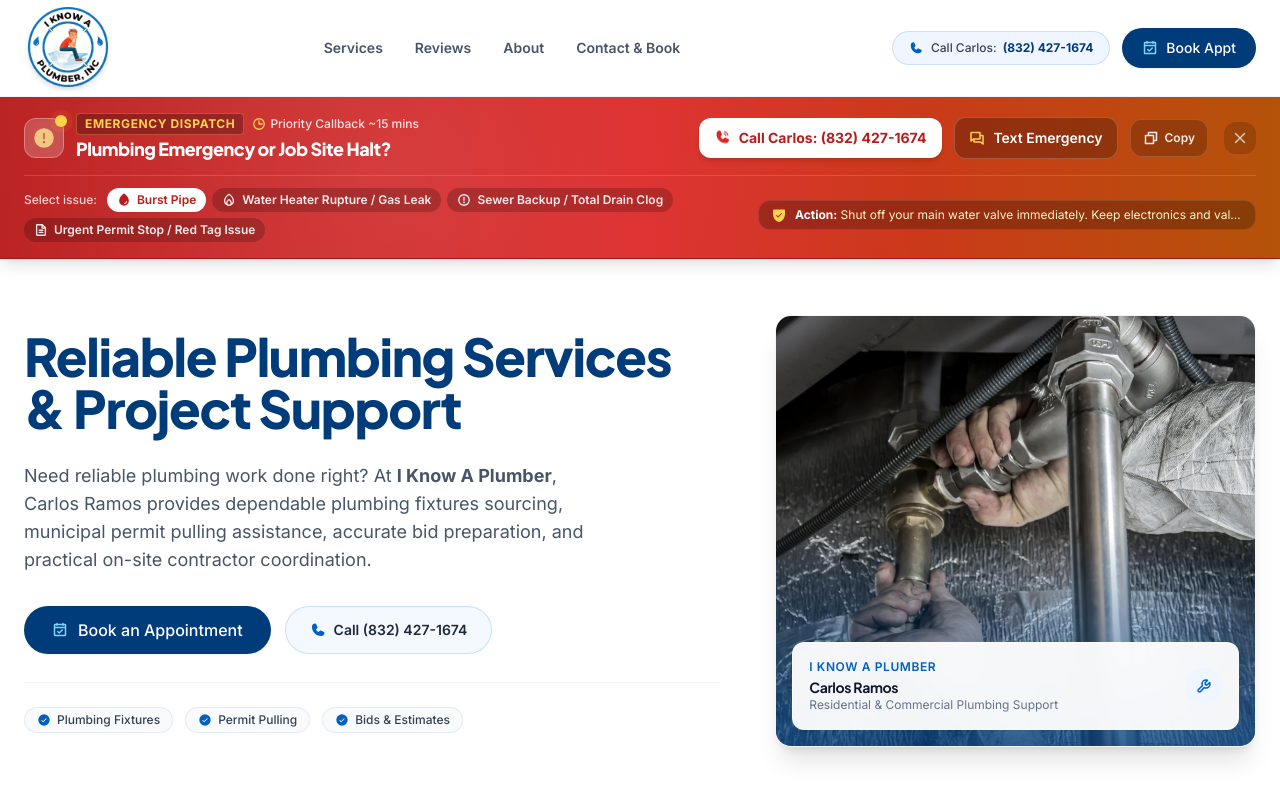
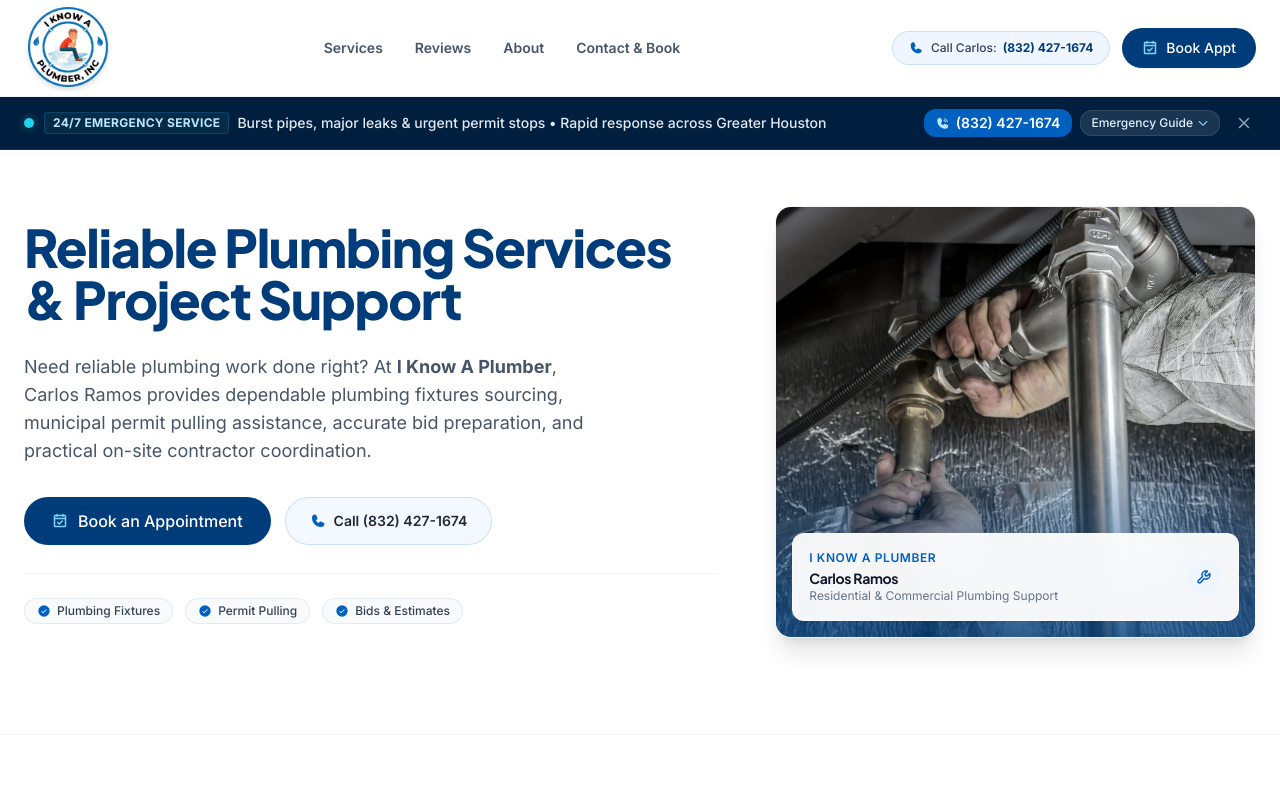
Before and after one commit to LucasMatthew1/I-know-a-plumber, a React (Vite) app: page / in a window 1280 px wide. Shown: the top 800 px of the page. Built offline with nearby package versions, Linux system fonts and the light colour scheme.

Commit message:
Redesigned emergency banner to navy

```diff
--- a/src/components/EmergencyBanner.tsx
+++ b/src/components/EmergencyBanner.tsx
@@ -31,217 +31,232 @@
 const emergencyIssues: EmergencyIssue[] = [
   {
     id: "burst-pipe",
-    title: "Burst Pipe or Major Water Leak",
+    title: "Burst Pipe / Major Leak",
     icon: Drop,
-    urgentGuidance: "Shut off your main water valve immediately. Keep electronics and valuables clear.",
-    smsMessage: "EMERGENCY: I have a burst pipe / major water leak needing urgent plumbing support.",
+    urgentGuidance: "Shut off your main water valve immediately. Keep valuables and electrical devices clear.",
+    smsMessage: "EMERGENCY: I have a burst pipe / major water leak needing urgent plumbing dispatch.",
   },
   {
     id: "water-heater",
-    title: "Water Heater Rupture / Gas Leak",
+    title: "Water Heater Breakdown",
     icon: Flame,
-    urgentGuidance: "Turn off water supply line to heater. If smelling gas, exit building and ventilate.",
-    smsMessage: "URGENT: Water heater breakdown/leak requires rapid plumbing dispatch.",
+    urgentGuidance: "Turn off the cold water shutoff valve above the tank. If smelling gas, vacate and ventilate.",
+    smsMessage: "URGENT: Water heater failure / leaking unit needing fast inspection.",
   },
   {
     id: "sewer-backup",
-    title: "Sewer Backup / Total Drain Clog",
+    title: "Sewer Backup / Total Clog",
     icon: WarningCircle,
-    urgentGuidance: "Avoid running any sinks, toilets, or dishwashers to prevent overflow.",
+    urgentGuidance: "Avoid running sinks, showers, or washing machines to prevent further interior overflow.",
     smsMessage: "EMERGENCY: Sewer line backup / drain emergency at my property.",
   },
   {
     id: "permit-stop",
-    title: "Urgent Permit Stop / Red Tag Issue",
+    title: "City Inspection / Red Tag",
     icon: FileText,
-    urgentGuidance: "Have your city inspection ticket ready. Carlos can review code violations promptly.",
-    smsMessage: "URGENT: Contractor job red-tagged / permit issue requiring immediate code resolution.",
+    urgentGuidance: "Keep your city inspection report handy. Carlos can quickly identify code violations and pull remedies.",
+    smsMessage: "URGENT: Job red-tagged / municipal plumbing permit issue requiring swift resolution.",
   },
 ];
 
 export const EmergencyBanner: React.FC<EmergencyBannerProps> = () => {
   const [selectedIssueId, setSelectedIssueId] = useState<string>("burst-pipe");
-  const [isExpanded, setIsExpanded] = useState<boolean>(true);
+  const [isExpanded, setIsExpanded] = useState<boolean>(false);
   const [copied, setCopied] = useState<boolean>(false);
   const [isDismissed, setIsDismissed] = useState<boolean>(false);
 
   const selectedIssue =
     emergencyIssues.find((issue) => issue.id === selectedIssueId) || emergencyIssues[0];
 
-  const handleCopyPhone = () => {
+  const handleCopyPhone = (e: React.MouseEvent) => {
+    e.stopPropagation();
     navigator.clipboard.writeText("8324271674");
     setCopied(true);
-    setTimeout(() => setCopied(false), 2200);
+    setTimeout(() => setCopied(false), 2000);
   };
 
   if (isDismissed) {
-    return (
-      <div className="bg-amber-500/10 border-b border-amber-200/80 py-2 px-4 text-center">
-        <div className="max-w-7xl mx-auto flex items-center justify-between text-xs sm:text-sm text-amber-900 font-medium">
-          <div className="flex items-center gap-2">
-            <span className="flex h-2 w-2 rounded-full bg-amber-600 animate-ping" />
-            <span>24/7 Priority Emergency Plumbing Available</span>
-          </div>
-          <button
-            onClick={() => setIsDismissed(false)}
-            className="text-amber-800 font-bold underline hover:text-amber-950 text-xs ml-3"
-          >
-            Show Emergency Panel
-          </button>
-        </div>
-      </div>
-    );
+    return null;
   }
 
   return (
-    <section aria-label="Emergency Plumbing Response" className="relative z-20 bg-gradient-to-r from-red-700 via-red-600 to-amber-700 text-white shadow-lg border-b border-red-800">
-      {/* Subtle Background Pattern */}
-      <div className="absolute inset-0 bg-[radial-gradient(circle_at_30%_50%,rgba(255,255,255,0.12),transparent_60%)] pointer-events-none" />
+    <aside
+      aria-label="Emergency Plumbing Hotline"
+      className="relative z-20 bg-[#001f3f] text-white border-b border-blue-900/60 shadow-xs transition-colors"
+    >
+      <div className="max-w-7xl mx-auto px-4 sm:px-6">
+        {/* Compact Single-Row Main Bar */}
+        <div className="py-2.5 sm:py-3 flex items-center justify-between gap-3 text-xs sm:text-sm">
+          {/* Left: Indicator & Headline */}
+          <div className="flex items-center gap-2.5 min-w-0">
+            <span className="relative flex h-2.5 w-2.5 shrink-0">
+              <span className="motion-safe:animate-ping absolute inline-flex h-full w-full rounded-full bg-cyan-400 opacity-60" />
+              <span className="relative inline-flex rounded-full h-2.5 w-2.5 bg-cyan-400" />
+            </span>
 
-      <div className="max-w-7xl mx-auto px-4 sm:px-6 py-3.5 sm:py-4 relative">
-        <div className="flex flex-col lg:flex-row lg:items-center justify-between gap-4">
-          {/* Header & Status Indicator */}
-          <div className="flex items-start sm:items-center justify-between gap-3">
-            <div className="flex items-center gap-3">
-              <div className="relative shrink-0 flex items-center justify-center w-10 h-10 rounded-xl bg-white/20 backdrop-blur-sm border border-white/30 text-white shadow-inner">
-                <WarningCircle weight="fill" className="w-6 h-6 animate-pulse text-amber-200" />
-                <span className="absolute -top-1 -right-1 flex h-3 w-3">
-                  <span className="animate-ping absolute inline-flex h-full w-full rounded-full bg-amber-400 opacity-75" />
-                  <span className="relative inline-flex rounded-full h-3 w-3 bg-amber-300" />
-                </span>
-              </div>
-              <div>
-                <div className="flex items-center gap-2 flex-wrap">
-                  <span className="text-xs font-extrabold uppercase tracking-wider bg-black/25 px-2 py-0.5 rounded text-amber-300 border border-amber-300/30">
-                    Emergency Dispatch
-                  </span>
-                  <span className="text-xs text-red-100 flex items-center gap-1 font-medium">
-                    <Clock weight="bold" className="w-3.5 h-3.5 text-amber-300" />
-                    Priority Callback ~15 mins
-                  </span>
-                </div>
-                <h2 className="text-base sm:text-lg font-display font-extrabold tracking-tight text-white leading-tight">
-                  Plumbing Emergency or Job Site Halt?
-                </h2>
-              </div>
-            </div>
-
-            {/* Mobile Expand / Dismiss Controls */}
-            <div className="flex items-center gap-1.5 lg:hidden">
-              <button
-                onClick={() => setIsExpanded(!isExpanded)}
-                className="p-1.5 rounded-lg bg-black/20 hover:bg-black/30 text-white text-xs flex items-center gap-1 font-medium transition"
-                aria-label={isExpanded ? "Collapse emergency panel" : "Expand emergency panel"}
-              >
-                {isExpanded ? <CaretUp weight="bold" className="w-4 h-4" /> : <CaretDown weight="bold" className="w-4 h-4" />}
-              </button>
-              <button
-                onClick={() => setIsDismissed(true)}
-                className="p-1.5 rounded-lg bg-black/20 hover:bg-black/30 text-white/80 hover:text-white transition"
-                aria-label="Dismiss banner"
-              >
-                <X weight="bold" className="w-4 h-4" />
-              </button>
+            <div className="flex items-center gap-2 flex-wrap">
+              <span className="font-bold text-sky-200 tracking-wide text-xs uppercase bg-sky-950/80 px-2 py-0.5 rounded border border-sky-800/60">
+                24/7 Emergency Service
+              </span>
+              <span className="text-slate-200 font-medium truncate hidden md:inline">
+                Burst pipes, major leaks &amp; urgent permit stops • Rapid response across Greater Houston
+              </span>
             </div>
           </div>
 
-          {/* Quick Direct Actions */}
-          <div className="flex flex-wrap items-center gap-2.5 sm:gap-3">
-            {/* Direct Call Button */}
+          {/* Right: Actions & Expand Button */}
+          <div className="flex items-center gap-2 shrink-0">
+            {/* Quick Call Button */}
             <a
               href="tel:8324271674"
-              className="inline-flex items-center justify-center gap-2 px-4 py-2.5 rounded-xl bg-white text-red-700 font-bold text-sm shadow-md hover:bg-amber-50 active:scale-[0.98] transition-all"
+              className="inline-flex items-center gap-1.5 px-3 py-1 rounded-lg bg-[#0060c0] hover:bg-[#0070e0] text-white font-semibold text-xs sm:text-sm transition-all shadow-xs hover:shadow-blue-500/20 active:scale-95"
             >
-              <PhoneCall weight="fill" className="w-4 h-4 text-red-600 animate-bounce" />
-              <span>Call Carlos: (832) 427-1674</span>
+              <PhoneCall weight="fill" className="w-3.5 h-3.5 text-sky-200" />
+              <span>(832) 427-1674</span>
             </a>
 
-            {/* Direct SMS with prefilled emergency issue */}
-            <a
-              href={`sms:8324271674?body=${encodeURIComponent(selectedIssue.smsMessage)}`}
-              className="inline-flex items-center justify-center gap-2 px-3.5 py-2.5 rounded-xl bg-black/25 hover:bg-black/35 border border-white/20 text-white font-semibold text-sm transition active:scale-[0.98]"
+            {/* Expand / Troubleshoot Toggle */}
+            <button
+              onClick={() => setIsExpanded(!isExpanded)}
+              className="inline-flex items-center gap-1 px-2.5 py-1 rounded-lg bg-white/10 hover:bg-white/15 text-sky-100 text-xs font-medium transition-colors border border-white/10"
+              title="Toggle emergency issue guidance"
+              aria-expanded={isExpanded}
             >
-              <Chats weight="bold" className="w-4 h-4 text-amber-300" />
-              <span className="hidden sm:inline">Text Emergency</span>
-              <span className="sm:hidden">SMS</span>
-            </a>
-
-            {/* Copy Number Button */}
-            <button
-              onClick={handleCopyPhone}
-              className="inline-flex items-center justify-center gap-1.5 px-3 py-2.5 rounded-xl bg-black/20 hover:bg-black/30 border border-white/15 text-white/90 text-xs font-semibold transition"
-              title="Copy phone number to clipboard"
-            >
-              {copied ? (
-                <>
-                  <Check weight="bold" className="w-4 h-4 text-emerald-300" />
-                  <span className="text-emerald-300">Copied!</span>
-                </>
+              <span className="hidden sm:inline">
+                {isExpanded ? "Hide Guide" : "Emergency Guide"}
+              </span>
+              <span className="sm:hidden">Guide</span>
+              {isExpanded ? (
+                <CaretUp weight="bold" className="w-3 h-3 text-sky-300" />
               ) : (
-                <>
-                  <Copy weight="bold" className="w-4 h-4" />
-                  <span className="hidden sm:inline">Copy</span>
-                </>
+                <CaretDown weight="bold" className="w-3 h-3 text-sky-300" />
               )}
             </button>
 
-            {/* Desktop Dismiss */}
+            {/* Dismiss Button */}
             <button
               onClick={() => setIsDismissed(true)}
-              className="hidden lg:flex p-2 rounded-lg bg-black/15 hover:bg-black/25 text-white/70 hover:text-white transition ml-1"
-              title="Hide emergency banner"
+              className="p-1 rounded-md text-slate-400 hover:text-white hover:bg-white/10 transition-colors ml-1"
+              aria-label="Dismiss banner"
+              title="Dismiss banner"
             >
               <X weight="bold" className="w-4 h-4" />
             </button>
           </div>
         </div>
 
-        {/* Interactive Issue Selection & Immediate Guidance Panel */}
+        {/* Collapsible Emergency Guidance & Fast Action Panel */}
         <AnimatePresence>
           {isExpanded && (
             <motion.div
-              initial={{ opacity: 0, height: 0 }}
-              animate={{ opacity: 1, height: "auto" }}
-              exit={{ opacity: 0, height: 0 }}
-              transition={{ duration: 0.25 }}
-              className="mt-3 pt-3 border-t border-white/15 overflow-hidden"
+              initial={{ height: 0, opacity: 0 }}
+              animate={{ height: "auto", opacity: 1 }}
+              exit={{ height: 0, opacity: 0 }}
+              transition={{ duration: 0.25, ease: "easeInOut" }}
+              className="overflow-hidden border-t border-blue-900/80 pb-4 pt-3"
             >
-              <div className="flex flex-col md:flex-row md:items-center justify-between gap-3 text-xs">
-                {/* Issue Selection Pills */}
-                <div className="flex flex-wrap items-center gap-1.5">
-                  <span className="text-white/80 font-medium mr-1 hidden sm:inline">Select issue:</span>
+              <div className="bg-[#00172e] rounded-xl p-3.5 sm:p-4 border border-blue-800/40">
+                <div className="flex items-center justify-between mb-3 pb-2 border-b border-blue-900/60">
+                  <div className="flex items-center gap-2">
+                    <ShieldCheck weight="fill" className="w-4 h-4 text-cyan-400" />
+                    <span className="text-xs font-semibold text-slate-200 uppercase tracking-wider">
+                      Select Your Urgent Plumbing Issue:
+                    </span>
+                  </div>
+                  <div className="flex items-center gap-1 text-xs text-sky-300 font-medium">
+                    <Clock weight="bold" className="w-3.5 h-3.5 text-cyan-400" />
+                    <span>Avg. Response: ~15-30 mins</span>
+                  </div>
+                </div>
+
+                {/* 4 Interactive Issue Pills */}
+                <div className="grid grid-cols-2 sm:grid-cols-4 gap-2 mb-3.5">
                   {emergencyIssues.map((issue) => {
-                    const IconComponent = issue.icon;
-                    const isSelected = issue.id === selectedIssueId;
+                    const isSelected = selectedIssueId === issue.id;
+                    const Icon = issue.icon;
                     return (
                       <button
                         key={issue.id}
+                        type="button"
                         onClick={() => setSelectedIssueId(issue.id)}
-                        className={`inline-flex items-center gap-1.5 px-2.5 py-1 rounded-lg text-xs font-semibold transition ${
+                        className={`flex items-center gap-2 p-2 rounded-lg text-left text-xs transition-all border ${
                           isSelected
-                            ? "bg-white text-red-700 shadow-sm font-bold"
-                            : "bg-black/20 hover:bg-black/30 text-white/90"
+                            ? "bg-blue-600/30 border-cyan-400 text-white shadow-xs"
+                            : "bg-white/5 border-white/10 text-slate-300 hover:bg-white/10 hover:text-white"
                         }`}
                       >
-                        <IconComponent weight={isSelected ? "fill" : "bold"} className="w-3.5 h-3.5" />
-                        <span>{issue.title.split(" or ")[0]}</span>
+                        <div
+                          className={`w-6 h-6 rounded-md flex items-center justify-center shrink-0 ${
+                            isSelected
+                              ? "bg-cyan-500/30 text-cyan-300"
+                              : "bg-white/10 text-slate-400"
+                          }`}
+                        >
+                          <Icon weight={isSelected ? "fill" : "regular"} className="w-3.5 h-3.5" />
+                        </div>
+                        <span className="font-semibold line-clamp-1">{issue.title}</span>
                       </button>
                     );
                   })}
                 </div>
 
-                {/* Instant Action Guidance */}
-                <div className="bg-black/25 px-3 py-1.5 rounded-lg border border-white/10 flex items-center gap-2 text-amber-100">
-                  <ShieldCheck weight="fill" className="w-4 h-4 shrink-0 text-amber-300" />
-                  <span className="truncate max-w-md">
-                    <strong className="text-white">Action:</strong> {selectedIssue.urgentGuidance}
-                  </span>
+                {/* Selected Issue Guidance & Rapid Dispatch Triggers */}
+                <div className="bg-[#001020] rounded-lg p-3 border border-blue-900/70 flex flex-col md:flex-row items-start md:items-center justify-between gap-3">
+                  <div className="space-y-0.5">
+                    <div className="flex items-center gap-2">
+                      <span className="text-xs font-bold text-cyan-400">
+                        Immediate Action:
+                      </span>
+                      <span className="text-xs text-slate-200">
+                        {selectedIssue.urgentGuidance}
+                      </span>
+                    </div>
+                  </div>
+
+                  <div className="flex items-center gap-2 shrink-0 w-full md:w-auto">
+                    <a
+                      href="tel:8324271674"
+                      className="flex-1 md:flex-initial inline-flex items-center justify-center gap-1.5 px-3 py-1.5 rounded-md bg-[#0060c0] hover:bg-[#0070e0] text-white text-xs font-semibold transition-colors shadow-xs"
+                    >
+                      <PhoneCall weight="fill" className="w-3.5 h-3.5 text-cyan-200" />
+                      <span>Call Carlos</span>
+                    </a>
+
+                    <a
+                      href={`sms:8324271674?&body=${encodeURIComponent(
+                        selectedIssue.smsMessage
+                      )}`}
+                      className="flex-1 md:flex-initial inline-flex items-center justify-center gap-1.5 px-3 py-1.5 rounded-md bg-white/10 hover:bg-white/20 text-sky-100 text-xs font-semibold transition-colors border border-white/10"
+                    >
+                      <Chats weight="fill" className="w-3.5 h-3.5 text-cyan-300" />
+                      <span>Text Details</span>
+                    </a>
+
+                    <button
+                      type="button"
+                      onClick={handleCopyPhone}
+                      className="inline-flex items-center justify-center gap-1 px-2.5 py-1.5 rounded-md bg-white/5 hover:bg-white/10 text-slate-300 text-xs transition-colors border border-white/10"
+                      title="Copy phone number"
+                    >
+                      {copied ? (
+                        <>
+                          <Check weight="bold" className="w-3.5 h-3.5 text-emerald-400" />
+                          <span className="text-emerald-300 text-xs">Copied</span>
+                        </>
+                      ) : (
+                        <>
+                          <Copy className="w-3.5 h-3.5 text-slate-400" />
+                          <span className="hidden sm:inline text-xs">Copy</span>
+                        </>
+                      )}
+                    </button>
+                  </div>
                 </div>
               </div>
             </motion.div>
           )}
         </AnimatePresence>
       </div>
-    </section>
+    </aside>
   );
 };
--- a/src/components/Preloader.tsx
+++ b/src/components/Preloader.tsx
@@ -93,7 +93,7 @@
         >
           {/* Ambient Glowing Background Elements */}
           <div className="absolute inset-0 pointer-events-none overflow-hidden">
-            <div className="absolute top-1/2 left-1/2 -translate-x-1/2 -translate-y-1/2 w-[550px] h-[550px] bg-[#0060c0]/25 rounded-full blur-[110px] animate-pulse" />
+            <div className="absolute top-1/2 left-1/2 -translate-x-1/2 -translate-y-1/2 w-[550px] h-[550px] bg-[#0060c0]/25 rounded-full blur-[110px] motion-safe:animate-pulse" />
             <div className="absolute -top-24 -right-24 w-96 h-96 bg-[#003c7a]/40 rounded-full blur-[90px]" />
             <div className="absolute -bottom-24 -left-24 w-96 h-96 bg-sky-500/20 rounded-full blur-[90px]" />
           </div>
@@ -153,7 +153,7 @@
               <h2 className="text-xl sm:text-2xl font-display font-bold tracking-tight text-white flex items-center justify-center gap-2">
                 <span>I Know A Plumber</span>
                 <span className="inline-flex text-sky-400">
-                  <Drop weight="fill" className="w-5 h-5 animate-bounce" />
+                  <Drop weight="fill" className="w-5 h-5 motion-safe:animate-bounce" />
                 </span>
               </h2>
               <p className="text-xs sm:text-sm text-sky-200/80 font-medium">
@@ -176,7 +176,7 @@
                 {progress >= 100 ? (
                   <CheckCircle weight="fill" className="w-3.5 h-3.5 text-emerald-400 shrink-0" />
                 ) : (
-                  <Wrench weight="duotone" className="w-3.5 h-3.5 text-sky-400 animate-spin shrink-0" />
+                  <Wrench weight="duotone" className="w-3.5 h-3.5 text-sky-400 motion-safe:animate-spin shrink-0" />
                 )}
                 <span className="truncate">{statusText}</span>
               </span>
```
Also changed, not shown: .webura/app-memory.json, .webura/design-pipeline-state.json.
